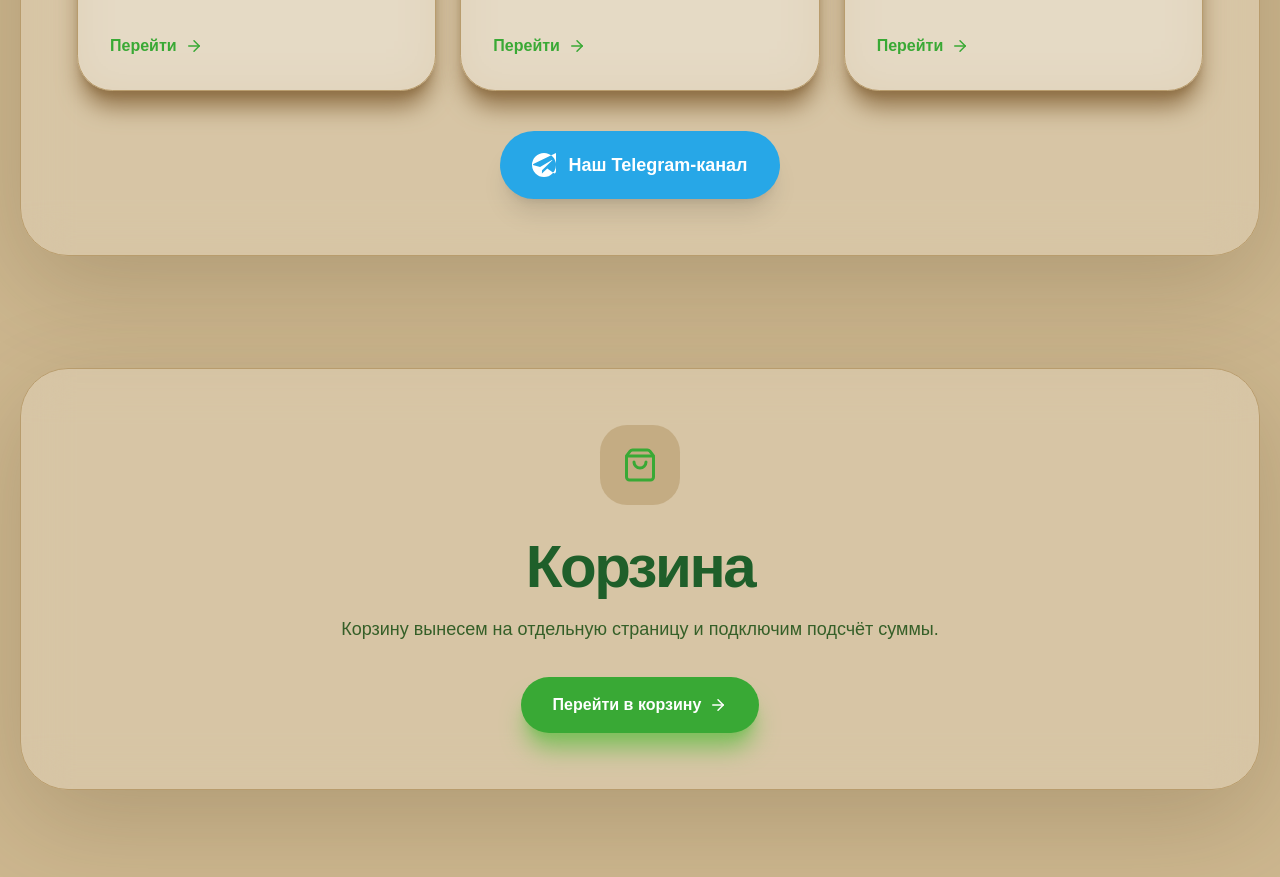
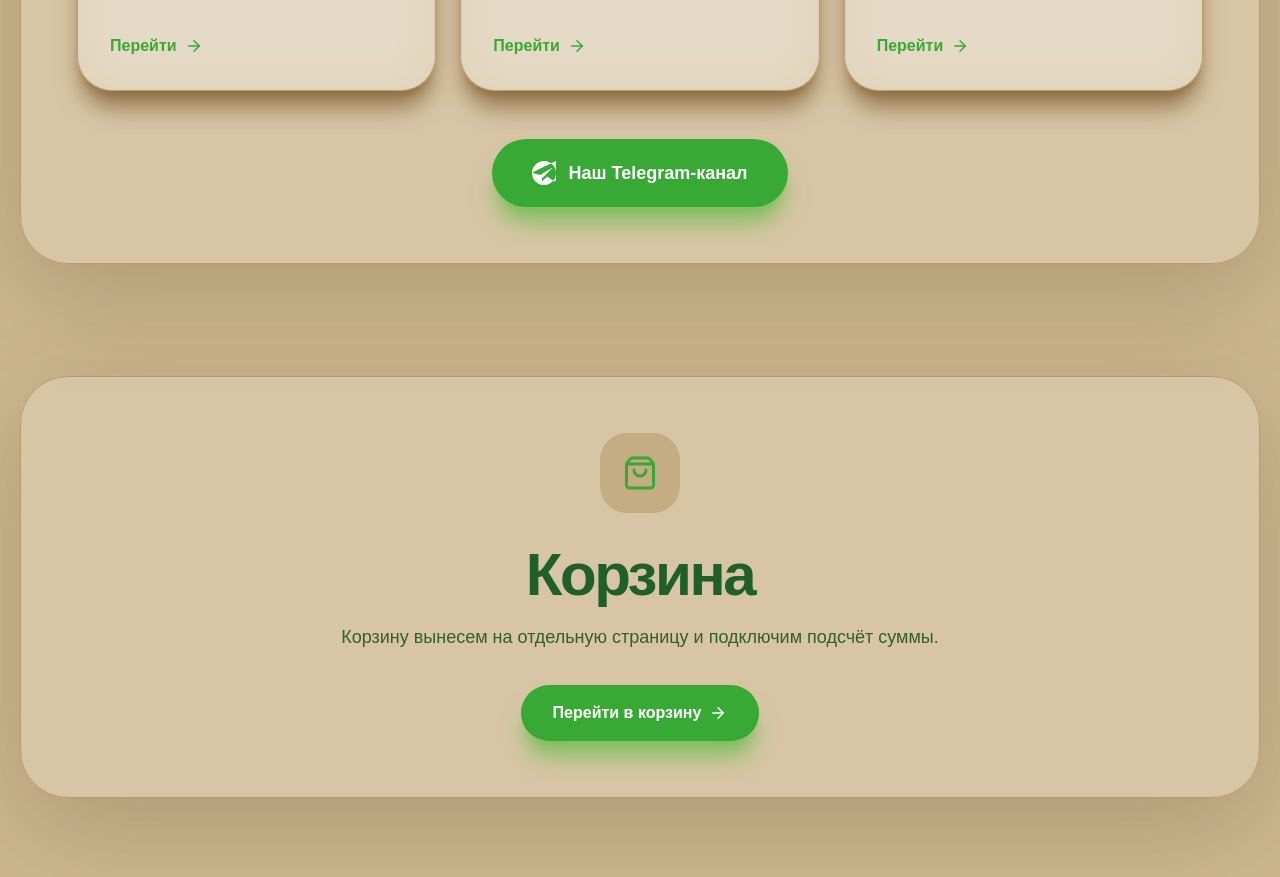
Before and after one commit to NXSTYone/shpinat, a Next.js app: page / in a window 1280 px wide. Shown: the part 2480-3357 px from the top of the page. Built offline with nearby package versions, Linux system fonts and the light colour scheme.

Commit message:
fix telegram button style

```diff
--- a/src/app/page.tsx
+++ b/src/app/page.tsx
@@ -333,12 +333,12 @@ export default function Home() {
             })}
           </div>
 
-<div className="mt-10 flex justify-center">
+<div className="mt-12 flex justify-center">
   <a
     href="https://t.me/shpinat"
     target="_blank"
     rel="noopener noreferrer"
-    className="flex items-center gap-3 rounded-full bg-[#27A7E7] px-8 py-5 text-lg font-black text-white shadow-xl transition hover:scale-[1.03] active:scale-95"
+    className="flex items-center justify-center gap-3 rounded-full bg-[#39A935] px-10 py-5 text-lg font-black text-white shadow-xl shadow-[#7fbf5d] transition hover:scale-[1.03] hover:bg-[#2F922C] active:scale-95"
   >
     <svg
       xmlns="http://www.w3.org/2000/svg"
```
